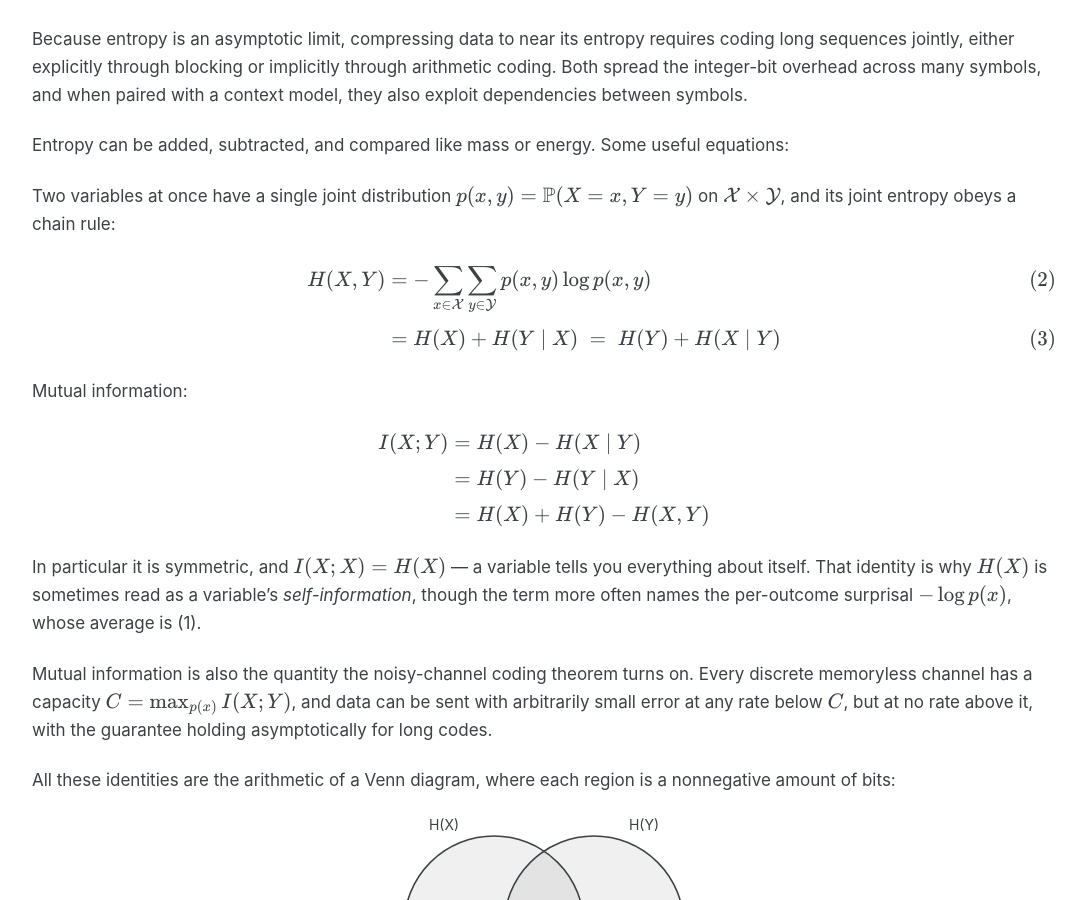
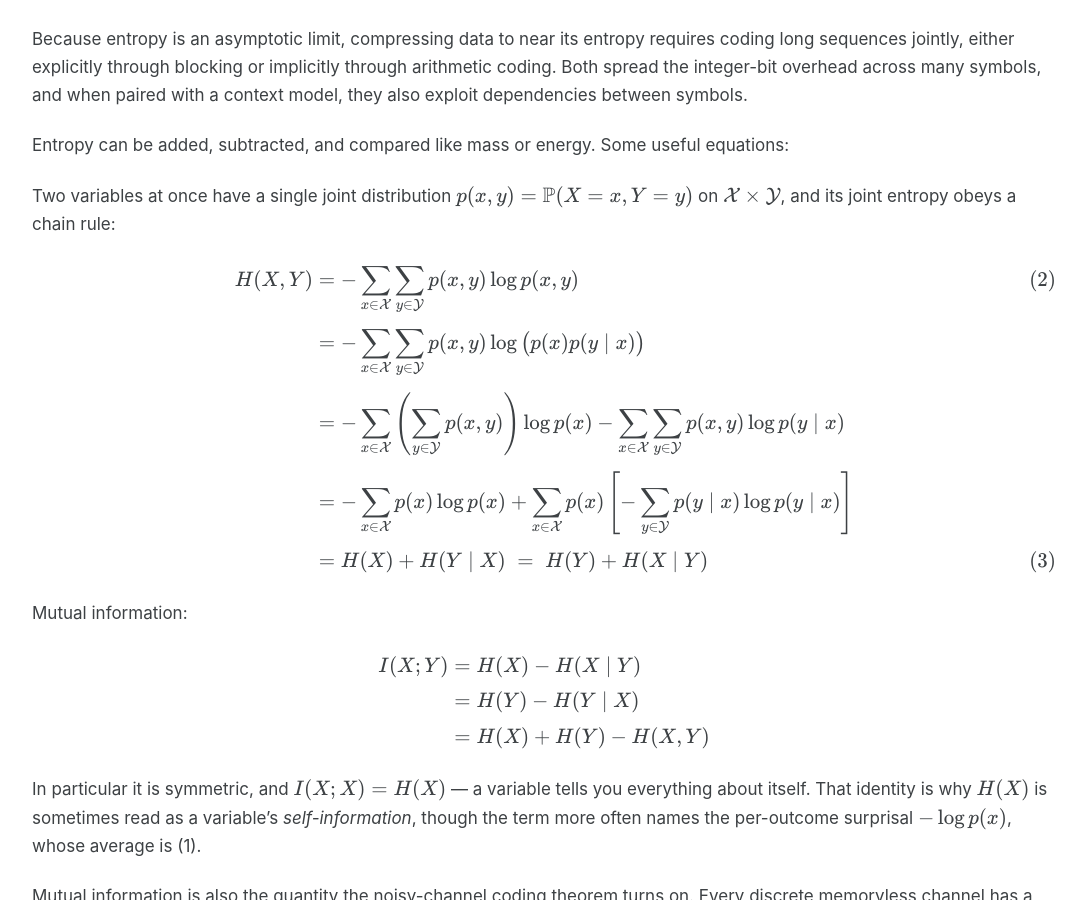
Before and after one commit to marsset/marsset.github.io, a Jekyll site: the page built from _posts/2026-10-01-entropy.markdown, in a window 1280 px wide and 900 px high, scrolled down 620 px. Shown: the whole window, without its empty margins (96-1181 px from the left). Built offline with Jekyll 4.4.1, drawn with Linux system fonts in a browser that asks for light colours; cached includes are drawn as plain includes; formulas are drawn with MathJax 3.

Commit message:
fix(math): expand intermediate steps between eq 2 and eq 3 in entropy post

```diff
--- a/_posts/2026-10-01-entropy.markdown
+++ b/_posts/2026-10-01-entropy.markdown
@@ -37,6 +37,9 @@ Two variables at once have a single joint distribution $$p(x, y) = \mathbb{P}(X
 $$
 \begin{align*}
 H(X, Y) &= -\sum_{x \in \mathcal{X}} \sum_{y \in \mathcal{Y}} p(x, y) \log p(x, y) \tag{2} \\[4pt]
+&= -\sum_{x \in \mathcal{X}} \sum_{y \in \mathcal{Y}} p(x, y) \log \big(p(x) p(y \mid x)\big) \\[4pt]
+&= -\sum_{x \in \mathcal{X}} \left( \sum_{y \in \mathcal{Y}} p(x, y) \right) \log p(x) - \sum_{x \in \mathcal{X}} \sum_{y \in \mathcal{Y}} p(x, y) \log p(y \mid x) \\[4pt]
+&= -\sum_{x \in \mathcal{X}} p(x) \log p(x) + \sum_{x \in \mathcal{X}} p(x) \left[ -\sum_{y \in \mathcal{Y}} p(y \mid x) \log p(y \mid x) \right] \\[4pt]
 &= H(X) + H(Y \mid X) \;=\; H(Y) + H(X \mid Y) \tag{3}
 \end{align*}
 $$
```
